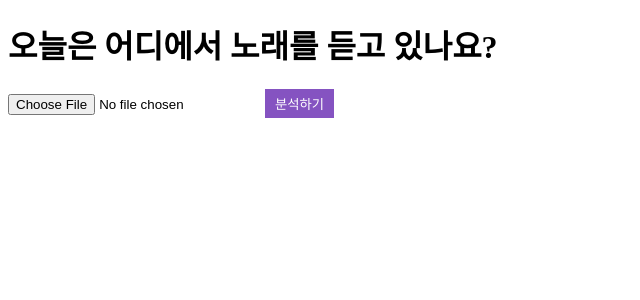
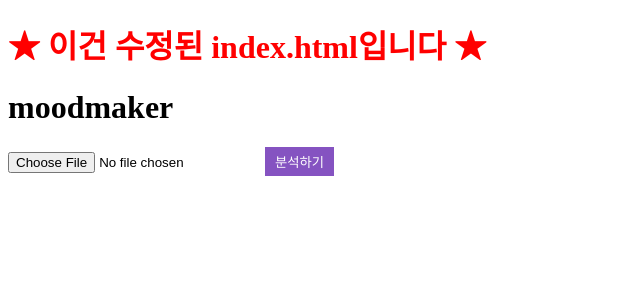
Before and after one commit to onlyuno/moodmaker, a Flask app: page / in a window 1280 px wide. Shown: the top 300 px of the page, without its empty margins (0-640 px from the left). Run offline with Flask 3, Linux system fonts and the light colour scheme; parts of the project's set-up code (start-up, migrations or seed data) failed here and were passed over; some web fonts are replaced.

Commit message:
add index

```diff
--- a/website/templates/index.html
+++ b/website/templates/index.html
@@ -6,7 +6,8 @@
     <link rel="stylesheet" href="{{url_for('static', filename='style.css') }}">
 </head>
 <body>
-    <h1>오늘은 어디에서 노래를 듣고 있나요?</h1>
+    <h1 style="color: red;">★ 이건 수정된 index.html입니다 ★</h1>
+    <h1>moodmaker</h1>
 
     <input type="file" id="file" accept="image/*" required>
     <button onclick="sendImage()">분석하기</button>
```
